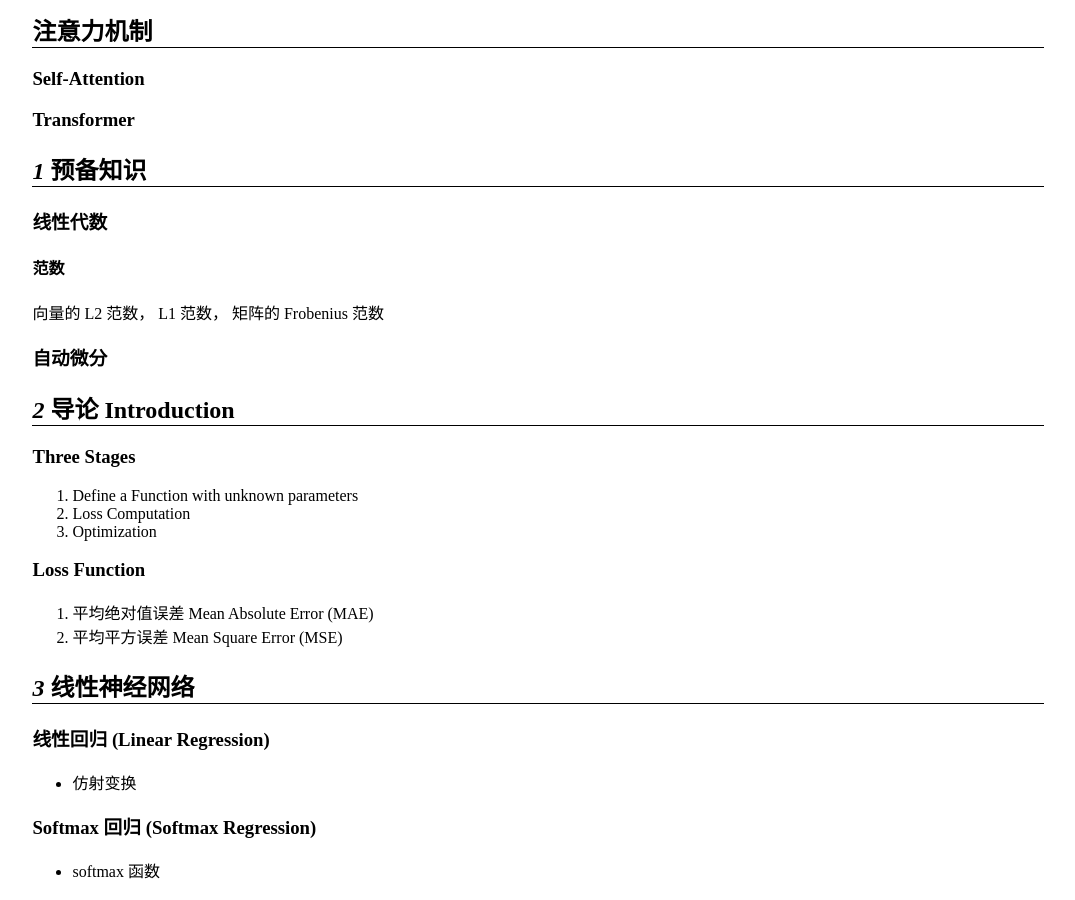
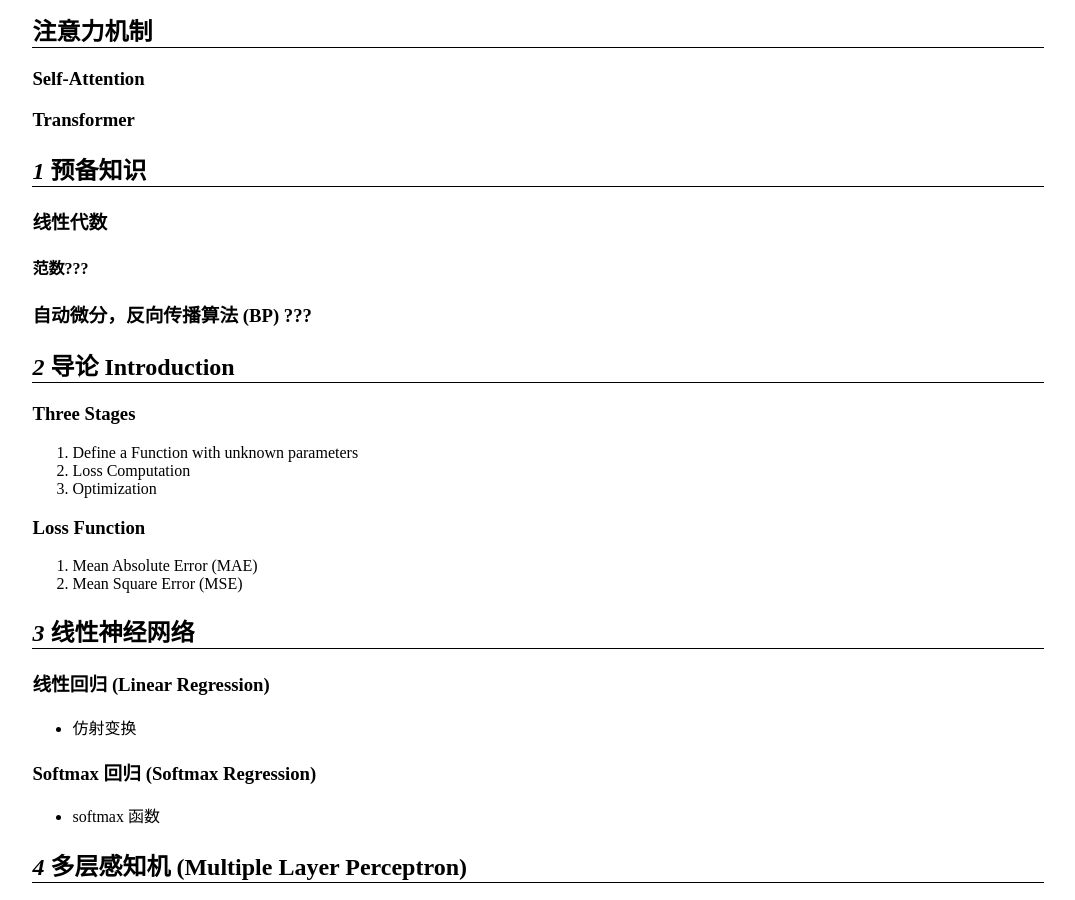
Before and after one commit to WGZ-W/wgz-w.github.io, a Jekyll site: the page built from _posts/Study/2024-12-09-deep-learning.md, in a window 1280 px wide and 900 px high, scrolled down 1221 px. Shown: the whole window, without its empty margins (102-1177 px from the left). Built offline with Jekyll 4.4.1, drawn with Linux system fonts in a browser that asks for light colours; some of the changed text lies outside the part shown.

Commit message:
deep learning

```diff
--- a/_posts/Study/2024-12-09-deep-learning.md
+++ b/_posts/Study/2024-12-09-deep-learning.md
@@ -15,8 +15,8 @@ title: "Deep Learning"
     - [Transformer](#transformer)
   - [*1* 预备知识](#1-预备知识)
     - [线性代数](#线性代数)
-      - [范数](#范数)
-    - [自动微分](#自动微分)
+      - [范数???](#范数)
+    - [自动微分，反向传播算法 (BP) ???](#自动微分反向传播算法-bp-)
   - [*2* 导论 Introduction](#2-导论-introduction)
     - [Three Stages](#three-stages)
     - [Loss Function](#loss-function)
@@ -68,10 +68,8 @@ title: "Deep Learning"
 
 ## *1* 预备知识
 ### 线性代数
-#### 范数
-向量的 L2 范数， L1 范数， 矩阵的 Frobenius 范数
-
-### 自动微分
+#### 范数???
+### 自动微分，反向传播算法 (BP) ???
 
 ## *2* 导论 Introduction
 ### Three Stages
@@ -80,8 +78,8 @@ title: "Deep Learning"
 3. Optimization
 
 ### Loss Function
-1. 平均绝对值误差 Mean Absolute Error (MAE)
-2. 平均平方误差 Mean Square Error (MSE)
+1. Mean Absolute Error (MAE)
+2. Mean Square Error (MSE)
 
 
 ## *3* 线性神经网络
@@ -105,10 +103,10 @@ title: "Deep Learning"
 #### 训练误差和泛化误差，
 
 ##### 统计学习理论
-独立同分布假设 (i.i.d. assumption)
+- 独立同分布假设 (i.i.d. assumption)
 
 ##### 模型复杂性
-早停 (early stopping)
+- 早停 (early stopping)
 
 #### 模型选择
 1. 验证集
```
Also changed, not shown: other parts of _posts/Study/2024-12-09-deep-learning.md (+1 -1 lines), mindmap/deep-learning.html (+1 -1 lines).
